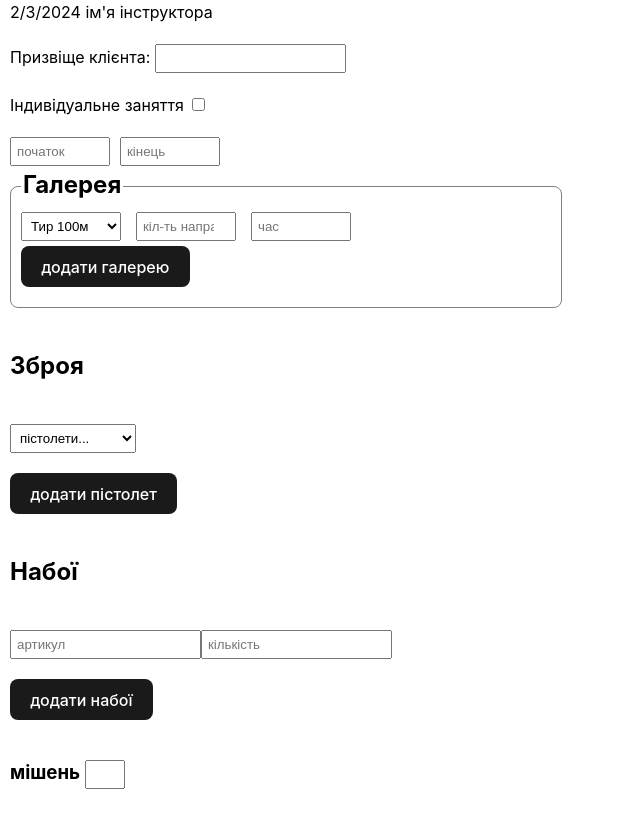
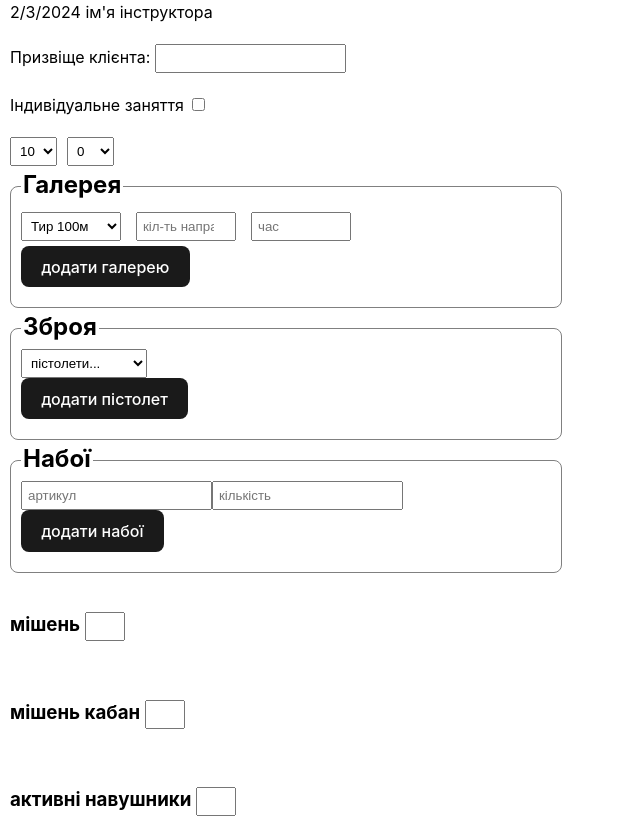
Before and after one commit to Andrew-devcoder/steel-argument, a React (Vite) app: page / in a window 1280 px wide. Shown: the top 818 px of the page, without its empty margins (0-640 px from the left). Built offline with nearby package versions, Linux system fonts and the light colour scheme.

Commit message:
little style and time start draft

```diff
--- a/src/components/bullets/Bullets.jsx
+++ b/src/components/bullets/Bullets.jsx
@@ -2,6 +2,7 @@
 import { useState } from "react";
 import style from "./Bullets.module.scss"
 
+const { container, label, button } = style
 
 const Bullets = () => {
 
@@ -12,9 +13,9 @@ const Bullets = () => {
 		setAmmoList([...ammoList, { article: '', quantity: '' }]);
 	};
 	return (
-		<>
+		<div className={container}>
 
-			<h2>Набої </h2>
+			<h2 className={label}>Набої </h2>
 			<div>
 				<input type="number" placeholder="артикул" />
 				<input type="number" placeholder="кількість" />
@@ -44,10 +45,13 @@ const Bullets = () => {
 				</div>
 			))}
 
-			<button onClick={(e) => addAmmoBlock(e)}>
+			<button
+				className={button}
+				onClick={(e) => addAmmoBlock(e)}
+			>
 				додати набої
 			</button>
-		</>
+		</div>
 	)
 };
 
--- a/src/components/bullets/Bullets.module.scss
+++ b/src/components/bullets/Bullets.module.scss
@@ -0,0 +1,17 @@
+.container {
+    display: block;
+    padding: 20px 10px;
+    border: 1px solid grey;
+    border-radius: 8px;
+
+    position: relative;
+}
+
+.label {
+    margin: 0;
+    padding: 0 2px;
+    position: absolute;
+    top: -20px;
+    left: 10px;
+    background-color: white;
+}
--- a/src/components/form/Form.jsx
+++ b/src/components/form/Form.jsx
@@ -78,7 +78,7 @@ const Form = () => {
 				<button
 					onClick={handlePrint}
 				>
-					print form
+					На друк
 				</button>
 			</div>
 
--- a/src/components/form/Form.module.scss
+++ b/src/components/form/Form.module.scss
@@ -42,7 +42,7 @@
     body {
         size: A4;
         page-break-before: always;
-        margin-left: 20mm;
+        // margin-left: 10mm;
         overflow: hidden;
         page-break-inside: avoid;
     }
--- a/src/components/guns/pistols/pistol-list/PistolList.jsx
+++ b/src/components/guns/pistols/pistol-list/PistolList.jsx
@@ -8,6 +8,8 @@ const pistolListOption = [
 	{ pistol: 'glock 45' },
 	{ pistol: 'glock 43x' }
 ]
+
+const { container, label } = style
 
 const PistolList = () => {
 	const [pistolList, setPistolList] = useState([{ pistol: '' }]);
@@ -25,8 +27,8 @@ const PistolList = () => {
 	}
 
 	return (
-		<>
-			<h2>Зброя</h2>
+		<div className={container}>
+			<h2 className={label}>Зброя</h2>
 
 			<div>
 				{pistolList.map((item, index) => (
@@ -52,7 +54,7 @@ const PistolList = () => {
 			>
 				додати пістолет
 			</button>
-		</>
+		</div>
 	)
 };
 
--- a/src/components/guns/pistols/pistol-list/PistolList.module.scss
+++ b/src/components/guns/pistols/pistol-list/PistolList.module.scss
@@ -0,0 +1,17 @@
+.container {
+    display: block;
+    padding: 20px 10px;
+    border: 1px solid grey;
+    border-radius: 8px;
+
+    position: relative;
+}
+
+.label {
+    margin: 0;
+    padding: 0 2px;
+    position: absolute;
+    top: -20px;
+    left: 10px;
+    background-color: white;
+}
--- a/src/components/time-picker/TimePicker.jsx
+++ b/src/components/time-picker/TimePicker.jsx
@@ -7,13 +7,67 @@ import { MobileTimePicker } from '@mui/x-date-pickers/MobileTimePicker';
 import { DigitalClock } from '@mui/x-date-pickers/DigitalClock';
 import { DemoContainer, DemoItem } from '@mui/x-date-pickers/internals/demo';
 import { MultiSectionDigitalClock } from '@mui/x-date-pickers/MultiSectionDigitalClock';
+import { useEffect, useState } from "react";
+
+
+
+
 
 const TimePicker = () => {
+	const [timeH, setTimeH] = useState([])
+	const [timeM, setTimeM] = useState([])
+
+	const addToTimeHArray = () => {
+		const update = []
+
+		for (let i = 10; i < 21; i++) {
+			update.push({ time: i });
+		}
+
+		setTimeH(update)
+	};
+
+	const addToTimeMArray = () => {
+		const update = []
+
+		for (let i = 0; i < 56; i += 5) {
+			update.push({ time: i });
+		}
+
+		setTimeM(update)
+	};
+
+	useEffect(() => {
+		addToTimeHArray();
+		addToTimeMArray();
+		console.log(timeH)
+		console.log(timeM)
+	}, []);
+
 	return (
 		<>
 			<div className={style.wrapper}>
-				<input type="number" placeholder="початок" />
-				<input type="number" placeholder="кінець" />
+				{/* <input type="number" placeholder="початок" />
+				<input type="number" placeholder="кінець" /> */}
+
+				<select name="timeH" >
+					{timeH.map((obj, index) => (
+
+						<option key={index} value={obj.time}>
+							{obj.time}
+						</option>
+					))}
+				</select>
+
+				<select name="timeM" >
+					{timeM.map((obj, index) => (
+
+						<option key={index} value={obj.time}>
+							{obj.time}
+						</option>
+					))}
+				</select>
+
 			</div>
 
 			{/* 		<LocalizationProvider dateAdapter={AdapterDayjs}>
```
